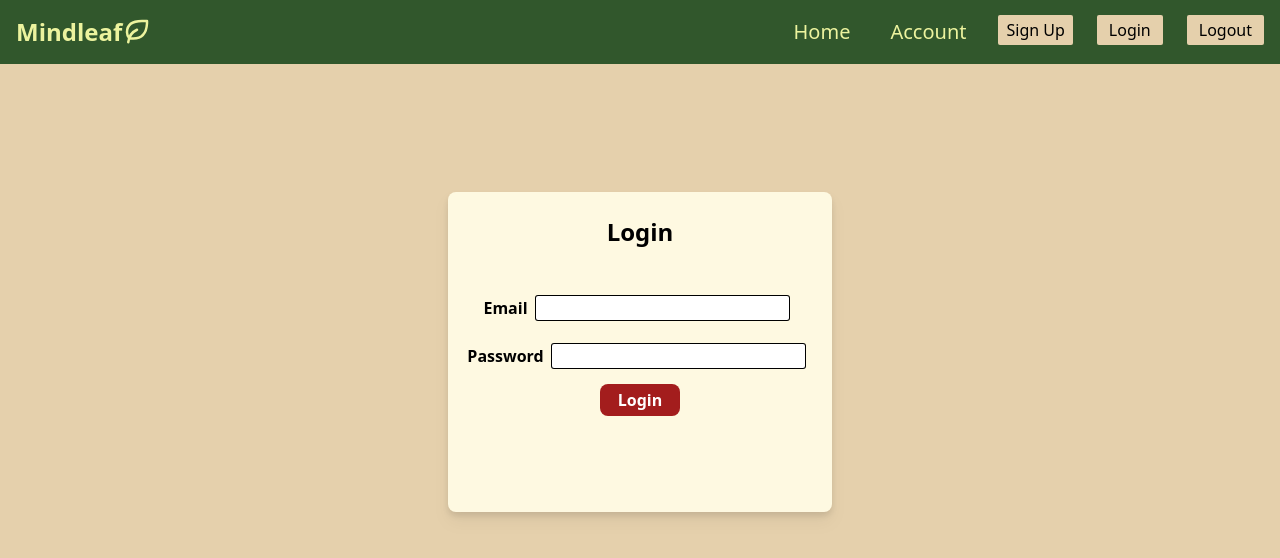
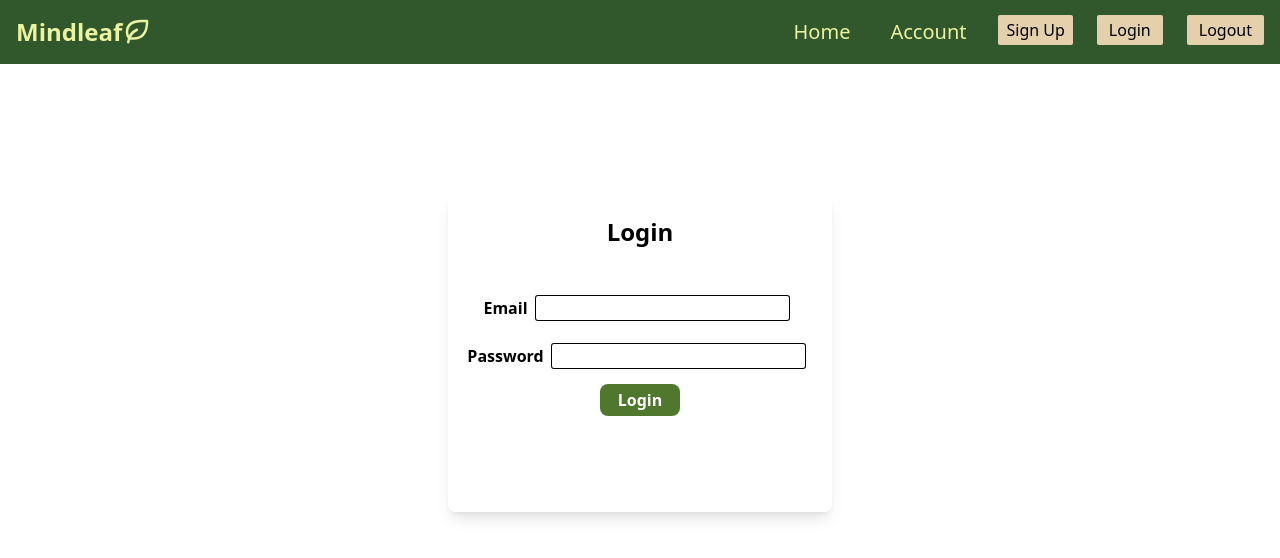
Before and after one commit to kshitijbhusal/Todo_App_MERN, a React (Vite) app in the folder frontend/: page /login in a window 1280 px wide. Shown: the top 558 px of the page. Built offline with nearby package versions, Linux system fonts and the light colour scheme; no server answers.

Commit message:
more ui update login and signup comp

```diff
--- a/frontend/src/components/Navbar.jsx
+++ b/frontend/src/components/Navbar.jsx
@@ -2,12 +2,12 @@ import React from "react";
 import { Link } from "react-router-dom";
 
 import { TbLeaf } from "react-icons/tb";
+import axios from "axios";
 
 const Navbar = () => {
   const handleLogout = () => {
-    const res = axios.post("http://localhost:8000/user/logout", {
-      withCredentials: true,
-    });
+    axios.defaults.withCredentials = true;
+    const res = axios.post("http://localhost:8000/user/logout");
   };
   return (
     <nav className="bg-[#31572C] text-[#ECF39E] h-[4rem] px-4 py-3 flex justify-between items-center">
--- a/frontend/src/pages/Login.jsx
+++ b/frontend/src/pages/Login.jsx
@@ -34,8 +34,8 @@ const Login = ({ setIsLoggedIn }) => {
   //--------------------------------------------
   return (
     <>
-      <div className="h-screen py-32 flex justify-center  bg-[#E5D0AC] ">
-        <div className="bg-[#FEF9E1] py-6  h-80 w-96 flex flex-col  items-center gap-y-10 rounded-lg drop-shadow-lg ">
+      <div className="h-screen py-32 flex justify-center  bg-white">
+        <div className=" py-6  h-80 w-96 flex flex-col  items-center gap-y-10 rounded-lg shadow-lg ">
           <h1 className="text-2xl font-semibold ">Login</h1>
 
           <form
@@ -71,7 +71,7 @@ const Login = ({ setIsLoggedIn }) => {
             <input
               value="Login"
               type="submit"
-              className="font-semibold bg-[#A31D1D] text-white px-2 py-1 rounded-lg w-20  hover:bg-red-500 cursor-pointer "
+              className="font-semibold bg-[#4F772D] text-white px-2 py-1 rounded-lg w-20  hover:bg-red-500 cursor-pointer "
             />
           </form>
         </div>
--- a/frontend/src/pages/SignUp.jsx
+++ b/frontend/src/pages/SignUp.jsx
@@ -32,8 +32,8 @@ const SignUp = () => {
 
   return (
     <>
-      <div className="h-screen py-32 flex justify-center  bg-[#E5D0AC] ">
-        <div className="bg-[#FEF9E1] py-6  h-80 w-96 flex flex-col  items-center gap-y-10 rounded-lg drop-shadow-lg ">
+      <div className="h-screen py-32 flex justify-center  bg-white ">
+        <div className="py-6  h-80 w-96 flex flex-col  items-center gap-y-10 rounded-lg shadow-lg ">
           <h1 className="text-2xl font-semibold ">Sign Up</h1>
 
           <form
@@ -80,7 +80,7 @@ const SignUp = () => {
             <input
               type="submit"
               value="Sign Up"
-              className="font-semibold bg-[#A31D1D] text-white px-2 py-1 rounded-lg w-20 hover:bg-red-500 cursor-pointer "
+              className="font-semibold bg-[#4F772D] text-white px-2 py-1 rounded-lg w-20 hover:bg-red-500 cursor-pointer "
             />
           </form>
         </div>
```
Also changed, not shown: 1 other file (tests, documents, lock files or other folders).
